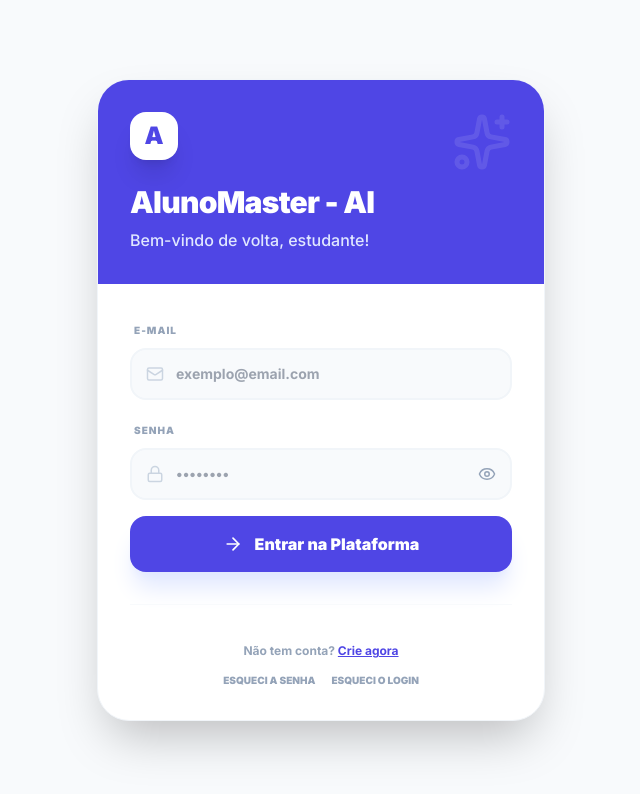
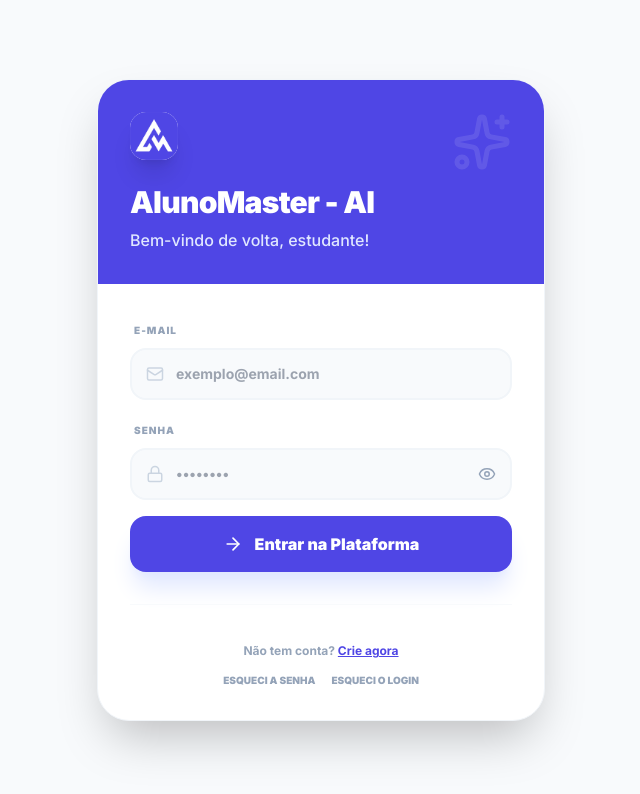
Before and after one commit to rodrigosuza/AlunoMaster, a React (Vite) app: page / in a window 1280 px wide. Shown: the top 794 px of the page, without its empty margins (319-959 px from the left). Built offline with nearby package versions, Linux system fonts and the light colour scheme; no server answers.

Commit message:
feat: replace generic 'A' icons with the new custom logo

```diff
--- a/App.tsx
+++ b/App.tsx
@@ -239,8 +239,8 @@ const App: React.FC = () => {
       {/* Mobile Header */}
       <div className="md:hidden fixed top-0 left-0 right-0 h-16 bg-white border-b border-slate-100 flex items-center px-4 z-40 justify-between">
         <div className="flex items-center gap-2">
-          <div className="w-8 h-8 bg-indigo-600 rounded-lg flex items-center justify-center text-white font-black text-lg shadow-md">
-            A
+          <div className="w-8 h-8 bg-white rounded-lg flex items-center justify-center shadow-md overflow-hidden">
+            <img src="/icon-512.png" alt="Logo" className="w-full h-full object-cover" />
           </div>
           <span className="font-black text-lg text-slate-900 tracking-tighter">AlunoMaster</span>
         </div>
--- a/components/Auth.tsx
+++ b/components/Auth.tsx
@@ -160,8 +160,8 @@ export const Auth: React.FC<AuthProps> = ({ onAdminLogin, onRecoveryComplete, in
           <div className="absolute top-0 right-0 p-8 opacity-10">
             <Sparkles size={60} />
           </div>
-          <div className="w-10 h-10 sm:w-12 sm:h-12 bg-white rounded-xl sm:rounded-2xl flex items-center justify-center text-indigo-600 font-black text-xl sm:text-2xl shadow-xl mb-4 sm:mb-6">
-            A
+          <div className="w-10 h-10 sm:w-12 sm:h-12 bg-white rounded-xl sm:rounded-2xl flex items-center justify-center shadow-xl mb-4 sm:mb-6 overflow-hidden">
+            <img src="/icon-512.png" alt="Logo" className="w-full h-full object-cover" />
           </div>
           <h2 className="text-2xl sm:text-3xl font-black tracking-tight mb-2">AlunoMaster - AI</h2>
           <p className="text-indigo-100 font-medium text-sm sm:text-base">
--- a/components/Sidebar.tsx
+++ b/components/Sidebar.tsx
@@ -46,8 +46,8 @@ export const Sidebar: React.FC<SidebarProps> = ({ activeView, setView, sessions,
           {/* Header */}
           <div className="flex items-center justify-between mb-8 md:mb-12 shrink-0">
             <div className="flex items-center gap-3">
-              <div className="w-10 h-10 md:w-12 md:h-12 bg-indigo-600 rounded-2xl flex items-center justify-center text-white font-black text-xl md:text-2xl shadow-xl shadow-indigo-200">
-                A
+              <div className="w-10 h-10 md:w-12 md:h-12 bg-white rounded-2xl flex items-center justify-center shadow-xl shadow-indigo-100 overflow-hidden">
+                <img src="/icon-512.png" alt="Logo" className="w-full h-full object-cover" />
               </div>
               <span className="font-black text-lg md:text-xl text-slate-900 tracking-tighter">AlunoMaster - AI</span>
             </div>
@@ -66,11 +66,10 @@ export const Sidebar: React.FC<SidebarProps> = ({ activeView, setView, sessions,
               <button
                 key={item.id}
                 onClick={() => setView(item.id as AppState['activeView'])}
-                className={`w-full flex items-center gap-4 px-5 py-3.5 md:py-4 rounded-2xl transition-all ${
-                  activeView === item.id
+                className={`w-full flex items-center gap-4 px-5 py-3.5 md:py-4 rounded-2xl transition-all ${activeView === item.id
                     ? 'bg-indigo-600 text-white font-bold shadow-lg shadow-indigo-100'
                     : 'text-slate-500 hover:bg-slate-50 hover:text-slate-800 font-semibold'
-                }`}
+                  }`}
               >
                 <item.icon size={22} strokeWidth={2.5} />
                 {item.label}
```
